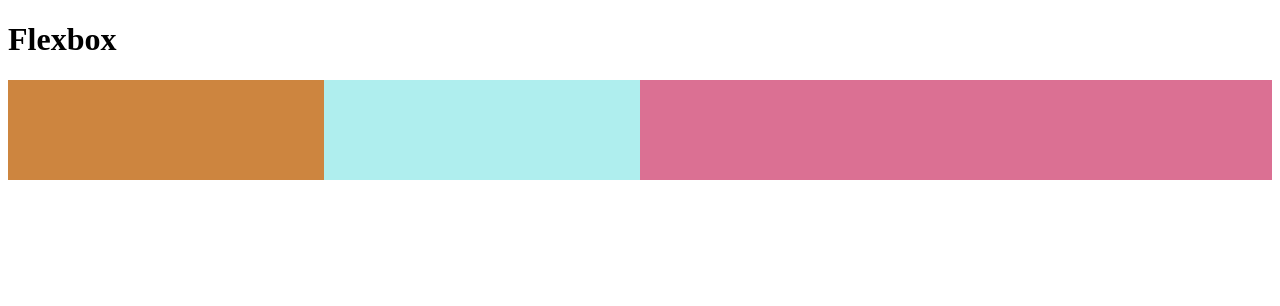
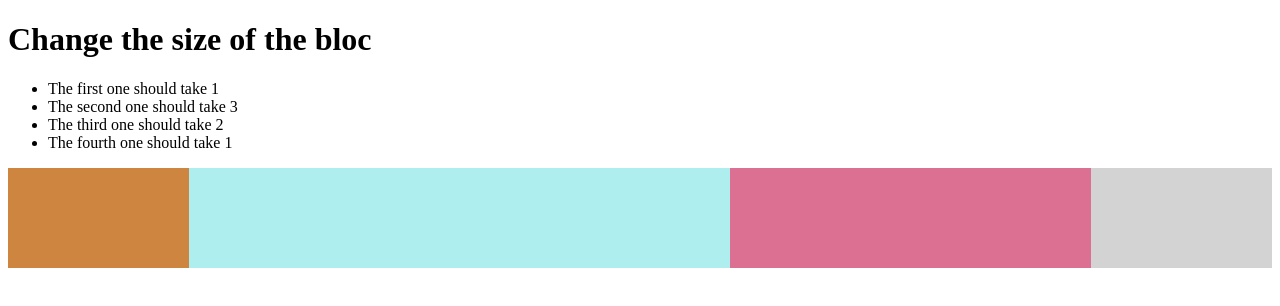
Before and after one commit to letotor/flexbox, a website built with Parcel: page index.html in a window 1280 px wide. Built offline with nearby package versions, Linux system fonts and the light colour scheme.

Commit message:
flex-grow-1321

```diff
--- a/index.html
+++ b/index.html
@@ -11,12 +11,19 @@
 
 <body>
     <h1>
-        Flexbox
+        Change the size of the bloc
     </h1>
+    <ul>
+        <li>The first one should take 1</li>
+        <li>The second one should take 3</li>
+        <li>The third one should take 2</li>
+        <li>The fourth one should take 1</li>
+    </ul>
     <div class="bloc-container">
         <div class="blocs box-1"></div>
         <div class="blocs box-2"></div>
         <div class="blocs box-3"></div>
+        <div class="blocs box-4"></div>
     </div>
 </body>
 
--- a/style.css
+++ b/style.css
@@ -5,19 +5,25 @@
 
 .blocs {
     height: 100px;
+    width: 100%;
 }
 
 .box-1 {
-    flex: 1;
+    flex:1;
     background-color: peru;
 }
 
 .box-2 {
-    flex: 1;
+    flex:3;
     background-color: paleturquoise;
 }
 
 .box-3 {
-    flex: 2;
+    flex:2;
     background-color: palevioletred;
 }
+
+.box-4 {
+    flex:1;
+    background-color: lightgray;
+}
```
